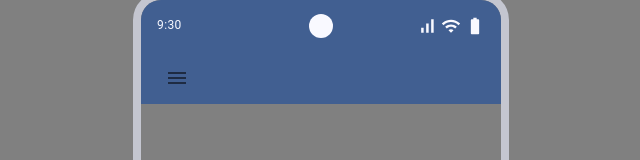
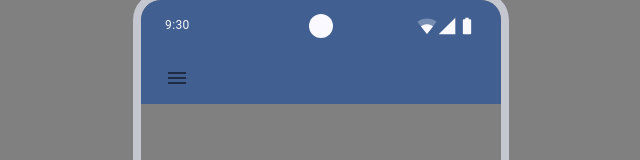
Before and after one commit to sophocles99/tasks-mui-frontend, a React (Vite) app: page / in a window 1280 px wide. Shown: the top 160 px of the page, without its empty margins (319-959 px from the left). Built offline with nearby package versions, Linux system fonts and the light colour scheme.

Commit message:
styling tweaks

```diff
--- a/src/components/StatusBar.tsx
+++ b/src/components/StatusBar.tsx
@@ -1,4 +1,8 @@
-import { BatteryFull, SignalCellularAlt, Wifi } from "@mui/icons-material";
+import {
+    BatteryFull,
+    SignalCellular4Bar,
+    SignalWifi2Bar,
+} from "@mui/icons-material";
 import {
     AppBar,
     Box,
@@ -22,6 +26,7 @@ const StatusBar = ({ time }: StatusBarProps) => {
                 disableGutters={true}
                 sx={{
                     justifyContent: "space-between",
+                    px: "8px",
                     height: 52,
                     color: theme.palette.background.default,
                 }}
@@ -53,26 +58,12 @@ const StatusBar = ({ time }: StatusBarProps) => {
                     }}
                 >
                     <IconButton size="small" sx={{ p: 0, color: "inherit" }}>
-                        <SignalCellularAlt fontSize="small" />
+                        <SignalWifi2Bar fontSize="small" />
                     </IconButton>
-                    <IconButton
-                        size="small"
-                        sx={{
-                            p: 0,
-                            ml: 0.5,
-                            color: "inherit",
-                        }}
-                    >
-                        <Wifi fontSize="small" />
+                    <IconButton size="small" sx={{ p: 0, color: "inherit" }}>
+                        <SignalCellular4Bar fontSize="small" />
                     </IconButton>
-                    <IconButton
-                        size="small"
-                        sx={{
-                            p: 0,
-                            ml: 0.5,
-                            color: "inherit",
-                        }}
-                    >
+                    <IconButton size="small" sx={{ p: 0, color: "inherit" }}>
                         <BatteryFull fontSize="small" />
                     </IconButton>
                 </Box>
```
